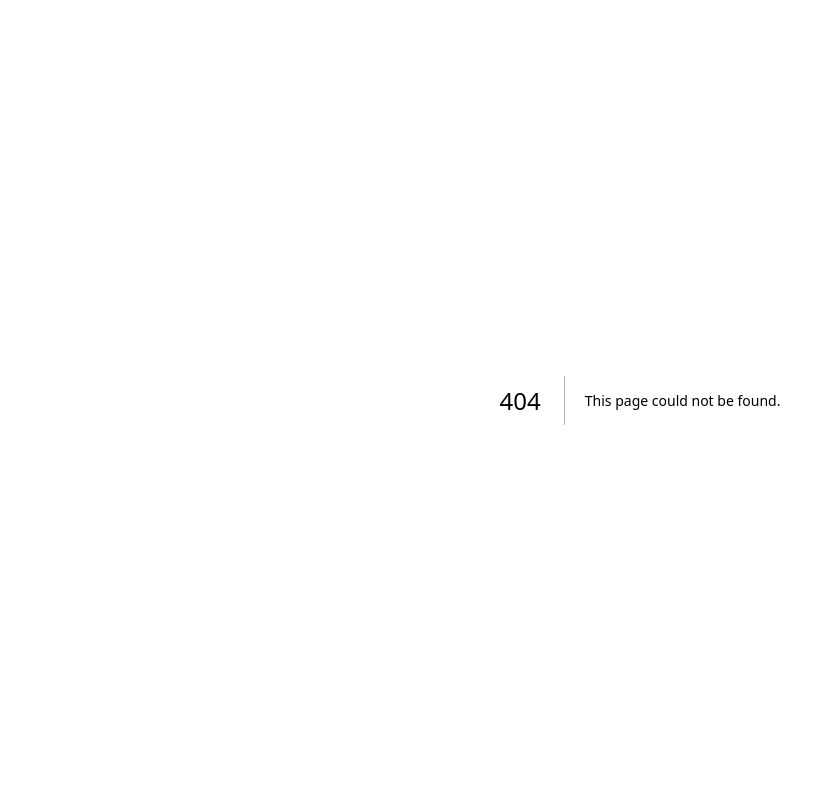
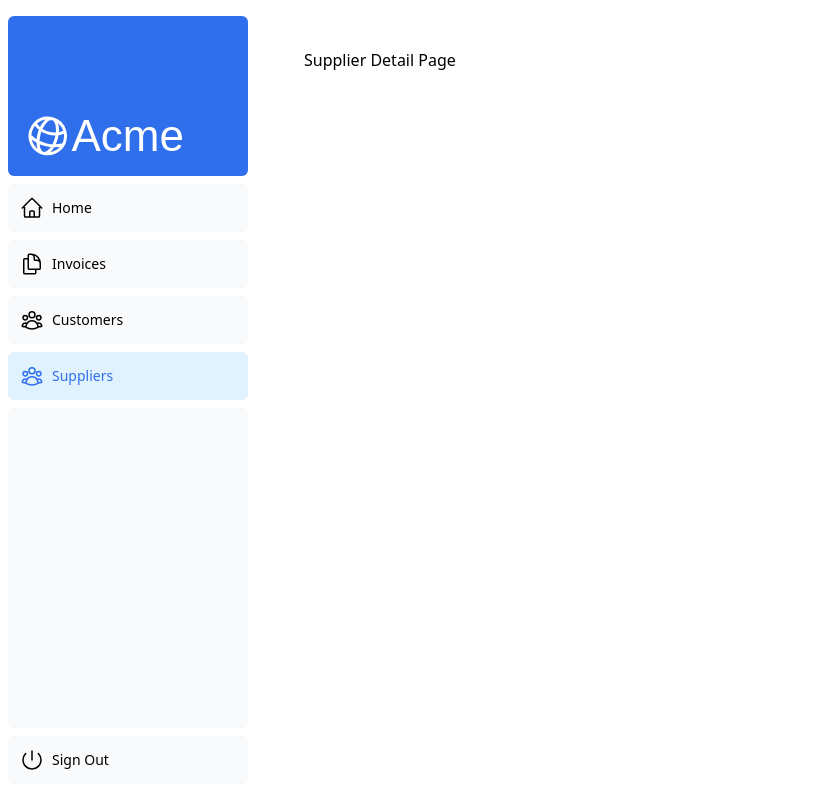
Before and after one commit to iggyster3/next-dashboard-example, a Next.js app in the folder nextjs-dashboard/: page /dashboard/suppliers in a window 1280 px wide. Before the commit this address had no page. Shown: the whole page, without its empty margins (0-835 px from the left). Built offline with nearby package versions, Linux system fonts and the light colour scheme; a web font is replaced by a local one.

Commit message:
Added supplier page code

```diff
--- /dev/null
+++ b/nextjs-dashboard/app/dashboard/suppliers/page.tsx
@@ -0,0 +1,3 @@
+export default function Page() {
+    return <p>Supplier Detail Page</p>;
+  }
--- a/nextjs-dashboard/app/ui/dashboard/nav-links.tsx
+++ b/nextjs-dashboard/app/ui/dashboard/nav-links.tsx
@@ -22,6 +22,7 @@ const links = [
     icon: DocumentDuplicateIcon,
   },
   { name: 'Customers', href: '/dashboard/customers', icon: UserGroupIcon },
+  { name: 'Suppliers', href: '/dashboard/suppliers', icon: UserGroupIcon },
 ];
 
 export default function NavLinks() {
```
